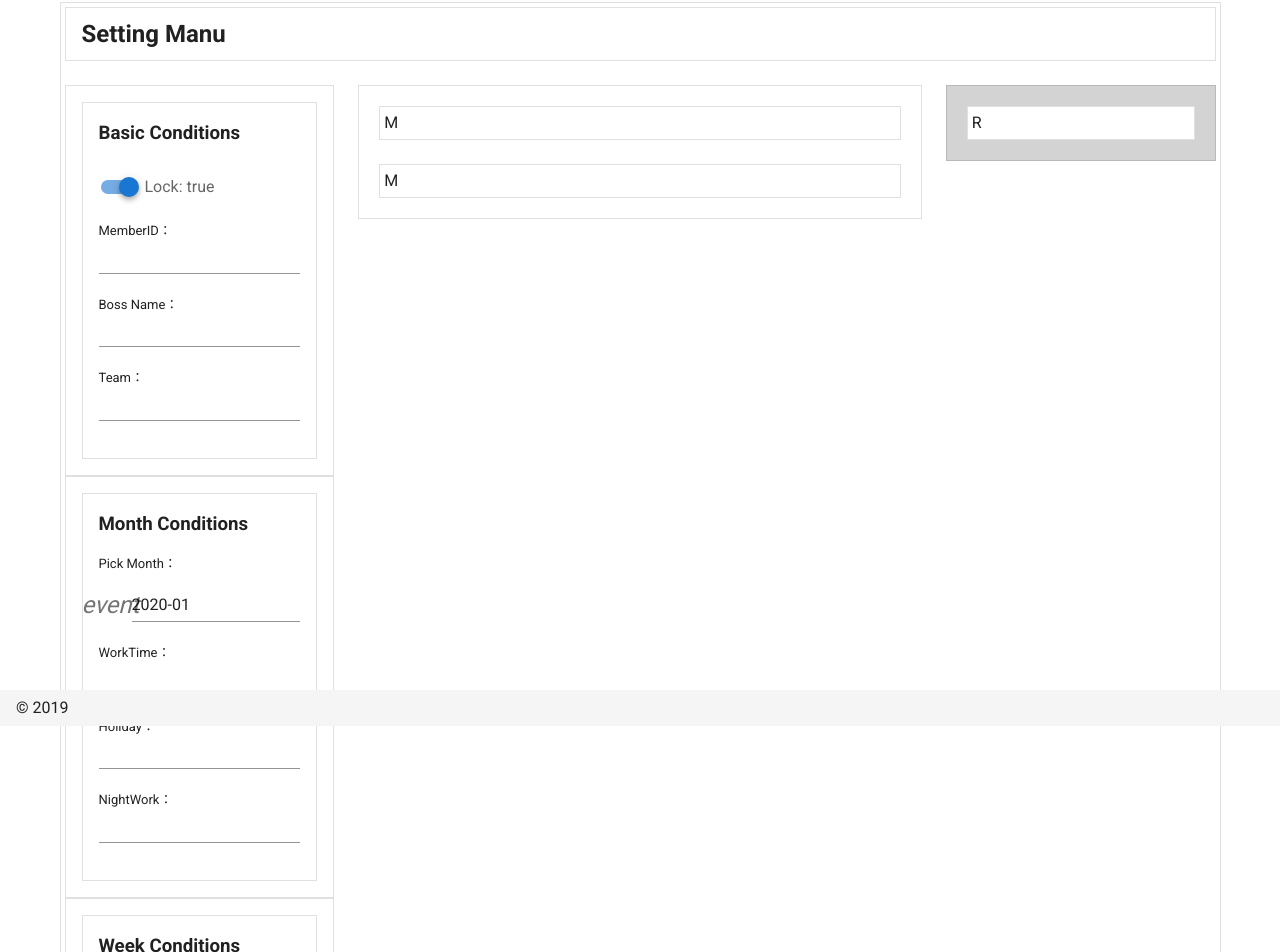
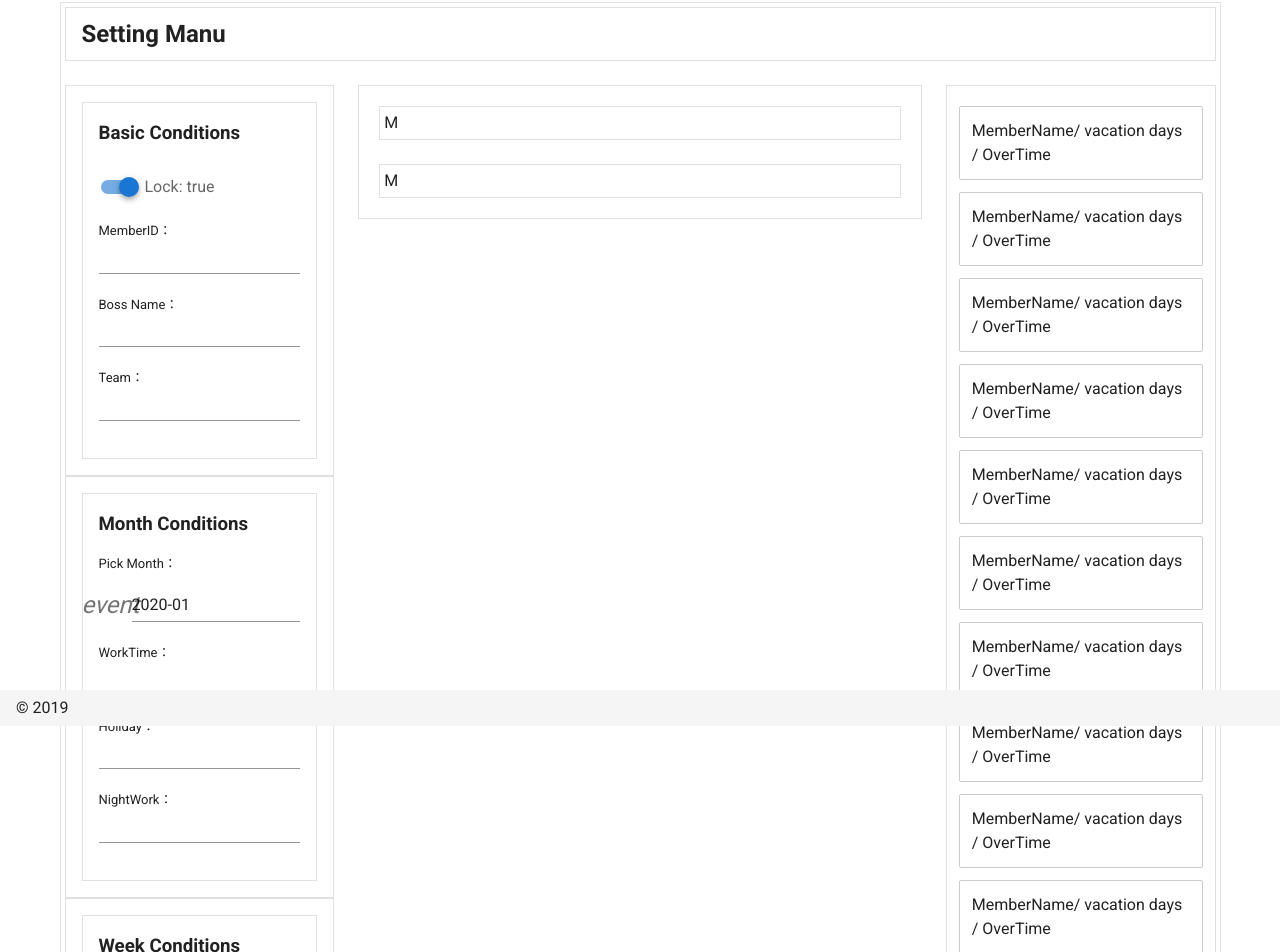
Before and after one commit to BoxPistols/nuxt-vuetify-20120, a Nuxt app: page /layout in a window 1280 px wide. Shown: the part 74-1026 px from the top of the page. Built offline with nearby package versions, Linux system fonts and the light colour scheme.

Commit message:
dummy member list

```diff
--- a/pages/layout.vue
+++ b/pages/layout.vue
@@ -174,11 +174,22 @@
           </v-col>
 
           <v-col cols="3">
-            <v-card class="pa-2" outlined style="background-color: lightgrey;" tile>
+            <v-card class="pt-2" outlined style="" tile>
               <v-col cols="12">
-                <v-card class="pa-1" outlined tile>
-                  R
-                </v-card>
+                  <ul class="menberLists">
+                    <li>MemberName/ vacation days / OverTime</li>
+                    <li>MemberName/ vacation days / OverTime</li>
+                    <li>MemberName/ vacation days / OverTime</li>
+                    <li>MemberName/ vacation days / OverTime</li>
+                    <li>MemberName/ vacation days / OverTime</li>
+                    <li>MemberName/ vacation days / OverTime</li>
+                    <li>MemberName/ vacation days / OverTime</li>
+                    <li>MemberName/ vacation days / OverTime</li>
+                    <li>MemberName/ vacation days / OverTime</li>
+                    <li>MemberName/ vacation days / OverTime</li>
+                    <li>MemberName/ vacation days / OverTime</li>
+                    <li>MemberName/ vacation days / OverTime</li>
+                  </ul>
               </v-col>
             </v-card>
           </v-col>
@@ -212,7 +223,15 @@ export default {
 .v-input.theme--light.v-text-field.v-text-field--single-line.v-text-field--is-booted
   margin: 0
   padding: 0
-// .v-input__control
-  // height: 32px
-
+.menberLists
+  ul
+    padding: 0
+  li
+    list-style: none
+    border: 1px solid #ccc
+    border-radius: 2px
+    padding: 12px
+    margin-bottom: 12px
+.v-application ul, .v-application ol
+    padding-left: 0
 </style>
```
